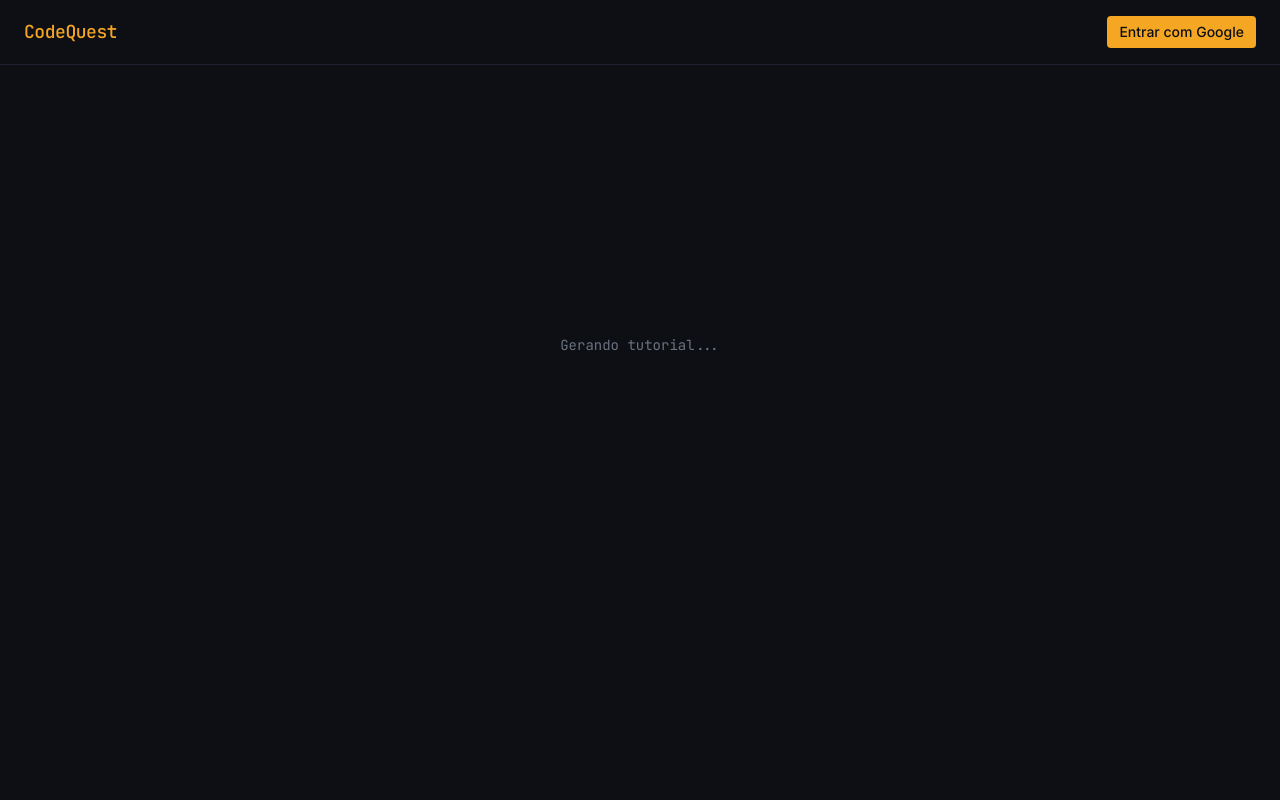
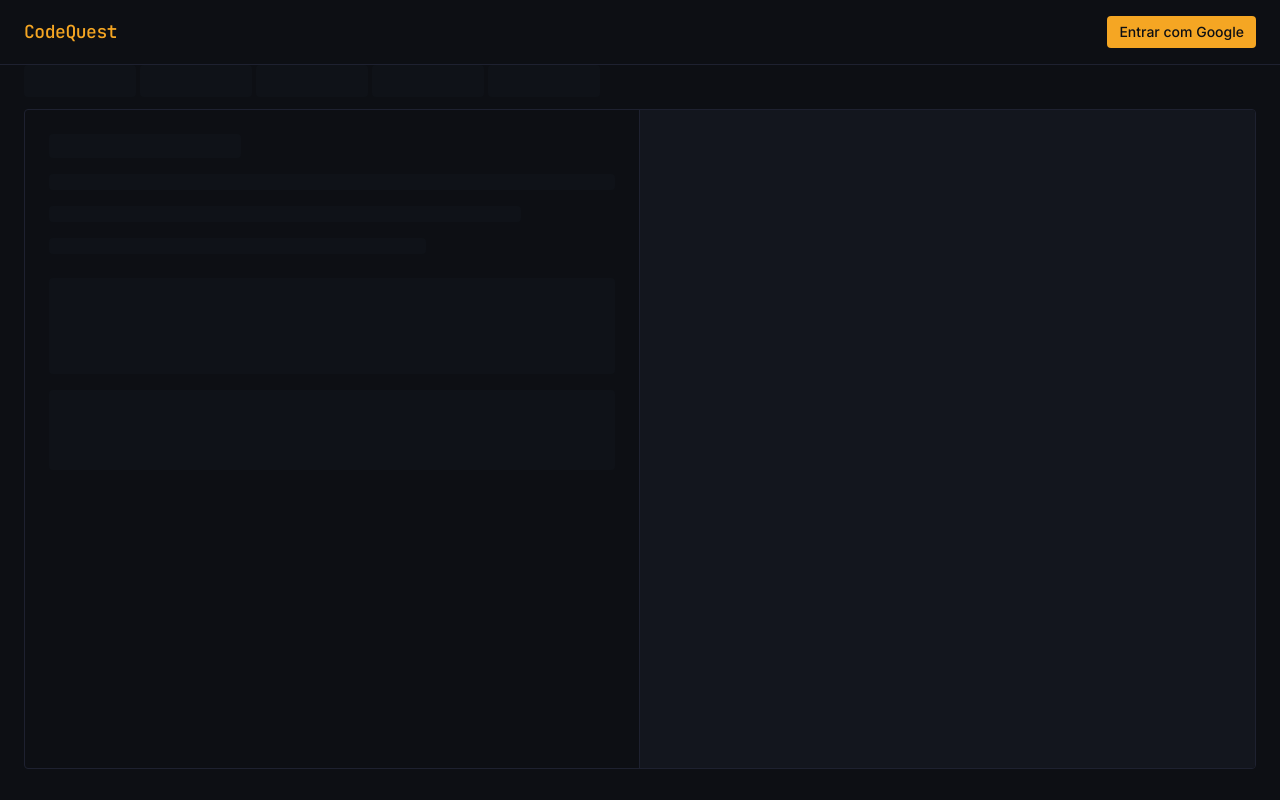
Before and after one commit to GutuGaluppo/codequest, a React (Vite) app: page / in a window 1280 px wide. Both pictures are taken after typing "Sample" into the empty fields and a click on the button "Gerar". Built offline with nearby package versions, Linux system fonts and the light colour scheme; no server answers.

Commit message:
feat: add skeleton loader for tutorial generation state

```diff
--- /dev/null
+++ b/src/components/tutorial/TutorialSkeleton.tsx
@@ -0,0 +1,37 @@
+import { motion } from "motion/react";
+
+function SkeletonBlock({ className }: { className: string }) {
+	return (
+		<motion.div
+			className={`bg-surface rounded ${className}`}
+			animate={{ opacity: [0.4, 0.8, 0.4] }}
+			transition={{ duration: 1.5, repeat: Infinity, ease: "easeInOut" }}
+		/>
+	);
+}
+
+export function TutorialSkeleton() {
+	return (
+		<div className="flex flex-col gap-3 h-[calc(100vh-5rem)] px-6 pb-4">
+			{/* StepNav skeleton */}
+			<div className="flex gap-1">
+				{Array.from({ length: 5 }).map((_, i) => (
+					<SkeletonBlock key={i} className="h-8 w-28" />
+				))}
+			</div>
+
+			{/* Content skeleton */}
+			<div className="flex-1 grid grid-cols-2 gap-0 border rounded overflow-hidden">
+				<div className="flex flex-col gap-4 p-6 border-r">
+					<SkeletonBlock className="h-6 w-48" />
+					<SkeletonBlock className="h-4 w-full" />
+					<SkeletonBlock className="h-4 w-5/6" />
+					<SkeletonBlock className="h-4 w-4/6" />
+					<SkeletonBlock className="h-24 w-full mt-2" />
+					<SkeletonBlock className="h-20 w-full" />
+				</div>
+				<div className="bg-surface" />
+			</div>
+		</div>
+	);
+}
--- a/src/routes/tutorial.$id.tsx
+++ b/src/routes/tutorial.$id.tsx
@@ -14,6 +14,7 @@ import {
 import { userProfileQueryOptions } from "../queries/userQueries";
 import { firestoreService } from "../services/firestoreService";
 import { useEditorStore } from "../stores/editorStore";
+import { TutorialSkeleton } from "../components/tutorial/TutorialSkeleton";
 
 export const Route = createFileRoute("/tutorial/$id")({
 	pendingComponent: () => <p>Gerando Tutorial</p>,
@@ -67,12 +68,7 @@ function TutorialPage() {
 		onError: () => toast.error("Erro ao salvar progresso."),
 	});
 
-	if (tutorialPending || !tutorial || !step)
-		return (
-			<div className="flex items-center justify-center min-h-[70vh]">
-				<p className="text-muted font-mono text-sm">Gerando tutorial...</p>
-			</div>
-		);
+	if (tutorialPending || !tutorial || !step) return <TutorialSkeleton />;
 
 	return (
 		<div className="flex flex-col gap-3 h-[calc(100vh-5rem)] px-6 pb-4">
```
